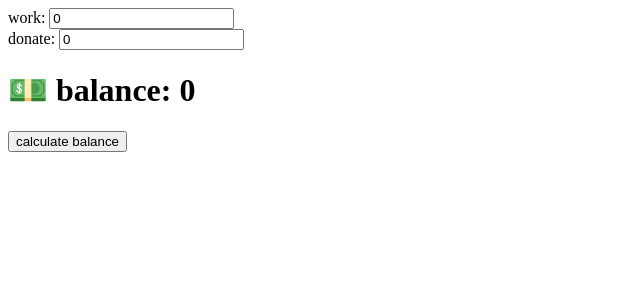
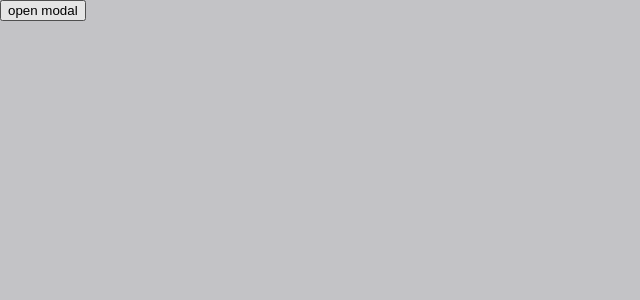
Before and after one commit to umkament/exam_incubator, a React (Create React App) app: page / in a window 1280 px wide. Shown: the top 300 px of the page, without its empty margins (0-640 px from the left). Built offline with nearby package versions, Linux system fonts and the light colour scheme.

Commit message:
пятница 3/4

```diff
--- a/src/index.tsx
+++ b/src/index.tsx
@@ -1,23 +1,44 @@
-import React from "react";
+import React, { useState } from "react";
 import ReactDOM from "react-dom/client";
 import { ThunkAction, ThunkDispatch } from "redux-thunk";
 import { Provider, TypedUseSelectorHook, useDispatch, useSelector } from "react-redux";
 import { configureStore, combineReducers } from "@reduxjs/toolkit";
 
+// Styles
+const modal: React.CSSProperties = {
+  position: "fixed",
+  zIndex: 1,
+  left: 0,
+  top: 0,
+  width: "100%",
+  height: "100%",
+  overflow: "auto",
+  backgroundColor: "rgba(23,26,38,0.26)",
+};
+
+const modalContent: React.CSSProperties = {
+  backgroundColor: "#fefefe",
+  margin: "15% auto",
+  padding: "20px",
+  border: "1px solid #888",
+  width: "80%",
+};
+
 // Reducer
-const initState = {
-  work: 0,
-  donate: 0,
-  balance: 0,
-};
+const initState = { tasks: [] as any[] };
 type InitStateType = typeof initState;
 
 const appReducer = (state: InitStateType = initState, action: ActionsType): InitStateType => {
   switch (action.type) {
-    case "CHANGE_VALUE":
+    case "ADD_TASK":
       return {
         ...state,
-        ...action.payload,
+        tasks: [action.task, ...state.tasks],
+      };
+    case "CHANGE_TASK":
+      return {
+        ...state,
+        tasks: [action.task, ...state.tasks.filter((t: any) => t.id !== action.task.id)],
       };
     default:
       return state;
@@ -34,44 +55,71 @@ type AppThunk<ReturnType = void> = ThunkAction<ReturnType, RootState, unknown, A
 const useAppDispatch = () => useDispatch<AppDispatch>();
 const useAppSelector: TypedUseSelectorHook<RootState> = useSelector;
 
-const changeValue = (payload: any) => ({ type: "CHANGE_VALUE", payload }) as const;
-type ActionsType = ReturnType<typeof changeValue>;
+const addTask = (task: any) => ({ type: "ADD_TASK", task }) as const;
+const changeTask = (task: any) => ({ type: "CHANGE_TASK", task }) as const;
+type ActionsType = ReturnType<typeof addTask> | ReturnType<typeof changeTask>;
 
 // Components
-export const Income = () => {
-  const work = useAppSelector((state) => state.app.work);
-  const donate = useAppSelector((state) => state.app.donate);
-  const balance = useAppSelector((state) => state.app.balance);
+const Modal = (props: any) => {
+  const [value, setValue] = useState(props.task?.name || "");
 
-  const dispatch = useAppDispatch();
+  return (
+     <div style={modalContent}>
+       modal:
+       <input value={value} onChange={(e) => setValue(e.target.value)} />
+       <button onClick={() => props.callback(value)}>{props.title}</button>
+     </div>
+  );
+};
+
+const Task = (props: any) => {
+  const [show, setShow] = useState(false);
 
   return (
      <div>
-       <div>
-         work:{" "}
-         <input
-            value={work}
-            type={"number"}
-            onChange={(e) => dispatch(changeValue({ work: +e.target.value }))}
-         />
-       </div>
-       <div>
-         donate:{" "}
-         <input
-            value={donate}
-            type={"number"}
-            onChange={(e) => dispatch(changeValue({ donate: +e.target.value }))}
-         />
-       </div>
+       {props.task.name}
+       <button onClick={() => setShow(true)}>change</button>
+       {show && (
+          <Modal
+             callback={(value: string) => {
+               props.change(value);
+               setShow(false);
+             }}
+             title={"change"}
+          />
+       )}
+     </div>
+  );
+};
 
-       <h1>💵 balance: {balance}</h1>
-       <button
-          onClick={() => {
-            dispatch(changeValue({ balance: work + donate }))
-          }}
-       >
-         calculate balance
-       </button>
+export const Todolist = () => {
+  const tasks = useAppSelector((state) => state.app.tasks);
+  const dispatch = useAppDispatch();
+  const [show, setShow] = useState(false);
+
+  const getId = () => tasks.reduce((acc: number, t: any) => (acc > t.id ? acc : t.id), 0) + 1;
+
+  const mapped = tasks.map((t: any) => (
+     <Task
+        key={t.id}
+        task={t}
+        change={(value: string) => dispatch(changeTask({ id: t.id, name: value }))}
+     />
+  ));
+
+  return (
+     <div style={modal}>
+       <button onClick={() => setShow(true)}>open modal</button>
+       {show && (
+          <Modal
+             callback={(value: string) => {
+               dispatch(addTask({ id: getId(), name: value }));
+               setShow(false);
+             }}
+             title={"add"}
+          />
+       )}
+       {mapped}
      </div>
   );
 };
@@ -79,11 +127,17 @@ export const Income = () => {
 const root = ReactDOM.createRoot(document.getElementById("root") as HTMLElement);
 root.render(
    <Provider store={store}>
-     <Income />
+     <Todolist />
    </Provider>,
 );
 
-// 📜 Описание:
-// Что нужно написать вместо XXX, чтобы вывелась сумма дохода в строке баланса
+// 📜Описание:
+// Откройте модалку и добавьте какой-нибудь текст.
+// Теперь попробуйте изменить этот текст.
+// При изменении существующей таски в инпуте не отображается старые данные.
+// Ваша задача починить это поведение.
 //
-// 🖥 Пример ответа: console.log(work + donate)
+// В качестве ответа укажите строку кода, которую нужно изменить или добавить,
+// чтобы реализовать данную задачу
+//
+// 🖥 Пример ответа: defaultValue={value}
```
